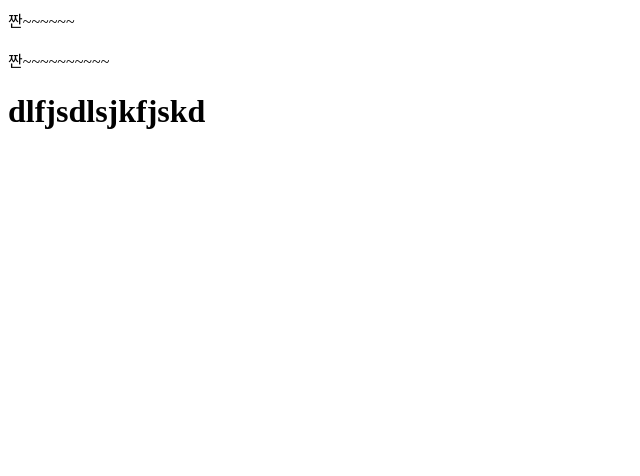
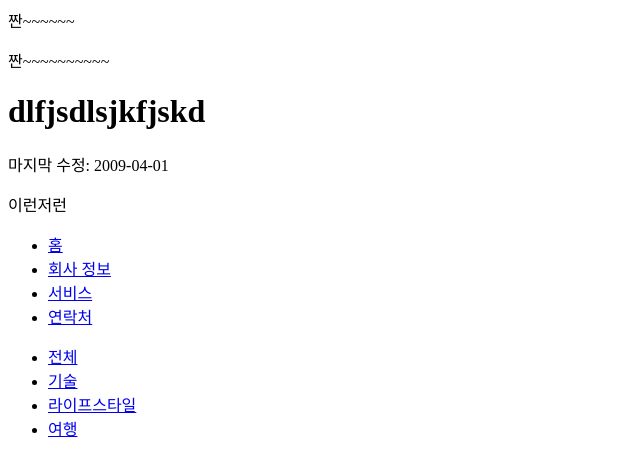
Before and after one commit to TaeYangPark23/first-sun-project, a plain HTML site: page index.html in a window 1280 px wide. Shown: the whole page, without its empty margins (0-640 px from the left). Drawn offline with Linux system fonts and the light colour scheme.

Commit message:
second sun

```diff
--- a/index.html
+++ b/index.html
@@ -1,16 +1,34 @@
 <!DOCTYPE html>
 <html lang="en">
-<head>
-    <meta charset="UTF-8">
-    <meta name="viewport" content="width=device-width, initial-scale=1.0">
+  <head>
+    <meta charset="UTF-8" />
+    <meta name="viewport" content="width=device-width, initial-scale=1.0" />
     <title>Document</title>
-    <link rel="stylesheet" href="style.css">
-</head>
-<body>
+    <link rel="stylesheet" href="style.css" />
+  </head>
+  <body>
     짠~~~~~~
     <p>짠~~~~~~~~~~</p>
-    <h1>dlfjsdlsjkfjskd </h1>
+    <h1>dlfjsdlsjkfjskd</h1>
+    <p>마지막 수정: <span>2009-04-01</span></p>
+    <nav>이런저런</nav>
 
+    <nav>
+        <ul>
+            <li><a href="/">홈</a></li>
+            <li><a href="/about">회사 정보</a></li>
+            <li><a href="/services">서비스</a></li>
+            <li><a href="/contact">연락처</a></li>
+        </ul>
+    </nav>
 
-</body>
+    <nav>
+        <ul>
+            <li><a href="#all">전체</a></li>
+            <li><a href="#tech">기술</a></li>
+            <li><a href="#lifestyle">라이프스타일</a></li>
+            <li><a href="#travel">여행</a></li>
+        </ul>
+    </nav>
+  </body>
 </html>
```
